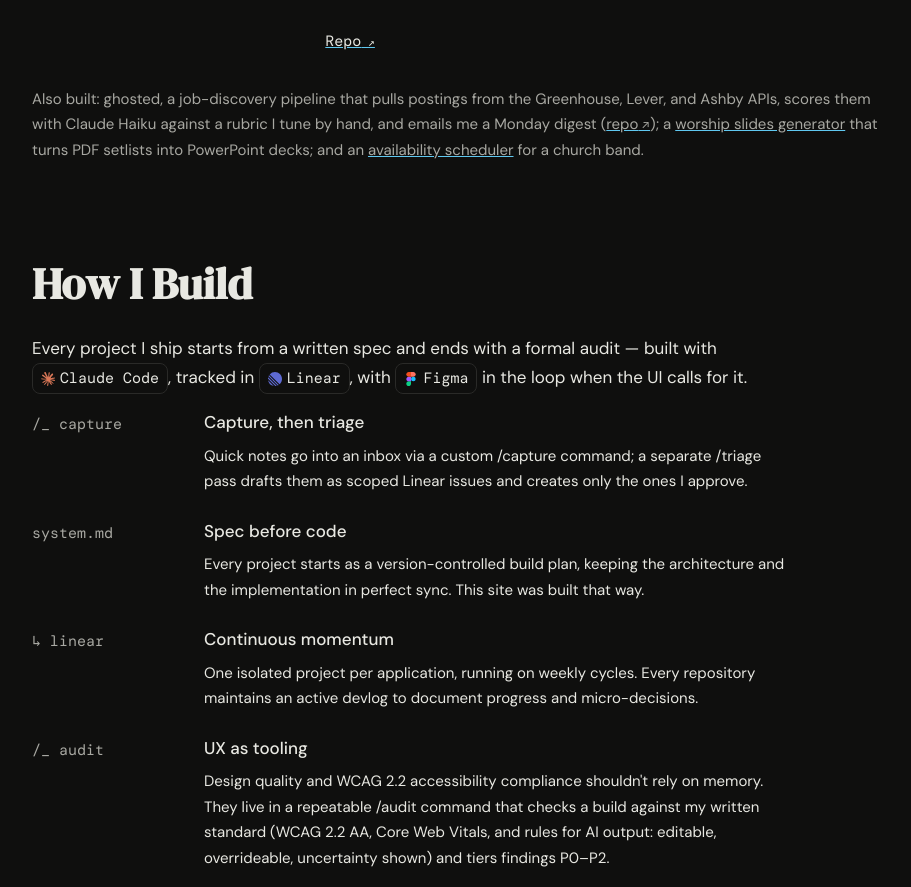
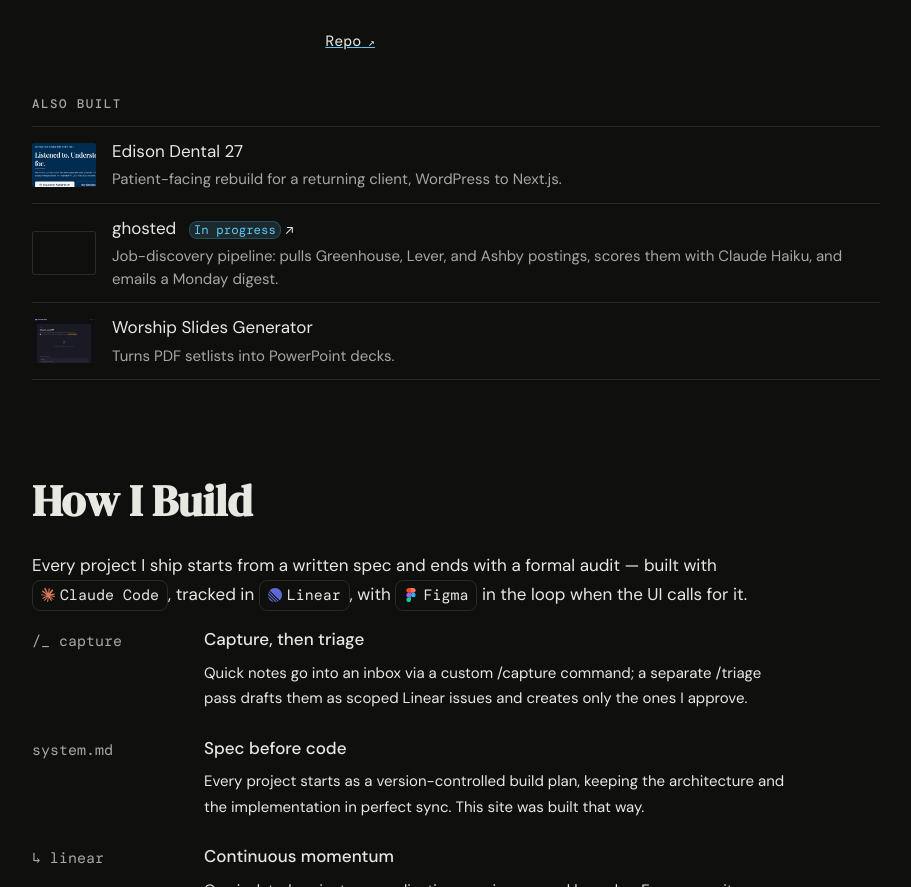
Before and after one commit to mattlau95/portfolio, a plain HTML site: page site/index.html in a window 1280 px wide. Shown: the part 1463-2350 px from the top of the page, without its empty margins (368-1279 px from the left). Drawn offline with nearby package versions, Linux system fonts and the light colour scheme.

Commit message:
projects: tier 3 becomes thumbnail rows
Imports the 1c "thumbnail rows" direction from the Claude Design Project
Tier 3 file. The "Also built" sentence becomes three rows — thumbnail,
title, one line, whole row is the link.

Edison Dental 27 joins the list. It now appears in both Projects and
Experience: the MCL Studio entry describes the client relationship, this
row points at the artifact. Removing it from Experience was not an
option, since both bullets there are about Edison.

VBS Scheduler comes off the list, which leaves projects/vbs-scheduler.html
linked from nowhere on the site. The page is still live and resolves by
direct URL, but the "Also built" line was added in MAT-732 specifically
to keep it reachable. Flagged, not silently accepted.

ghosted is marked In progress with a mono chip. The chip, its wording,
and all three row descriptions are drafts — the design's sample data was
placeholder and no copy was supplied for the real items.

Ported by hand: support.js is a generated React runtime and cannot ship
into a no-framework, no-build-step site. Source Serif 4 maps to DM Sans
to match .project-card h3; the rose accent maps to the site accent.

Fixes a latent bug the port surfaced: the global external-link arrow
hangs off the <a>, which here is a grid container, so it became a third
grid item and opened a second row. It now attaches to the title.

Co-Authored-By: Claude Opus 5 <noreply@anthropic.com>

```diff
--- a/site/index.html
+++ b/site/index.html
@@ -155,7 +155,38 @@
             </p>
           </li>
         </ul>
-        <p class="also-built">Also built: ghosted, a job-discovery pipeline that pulls postings from the Greenhouse, Lever, and Ashby APIs, scores them with Claude Haiku against a rubric I tune by hand, and emails me a Monday digest (<a href="https://github.com/mattlau95/ghosted" target="_blank" rel="noopener noreferrer">repo</a>); a <a href="/projects/worship-slides.html">worship slides generator</a> that turns PDF setlists into PowerPoint decks; and an <a href="/projects/vbs-scheduler.html">availability scheduler</a> for a church band.</p>
+        <div class="also-built">
+          <h3 class="also-built-label">Also built</h3>
+          <ul role="list" class="also-built-list">
+            <li>
+              <a href="/projects/edison-dental.html">
+                <img class="also-built-thumb" src="/assets/thumbnails/edison-dental.webp" alt="" width="64" height="44" loading="lazy">
+                <span class="also-built-text">
+                  <span class="also-built-title">Edison Dental 27</span>
+                  <span class="also-built-desc">Patient-facing rebuild for a returning client, WordPress to Next.js.</span>
+                </span>
+              </a>
+            </li>
+            <li>
+              <a href="https://github.com/mattlau95/ghosted" target="_blank" rel="noopener noreferrer">
+                <span class="also-built-thumb also-built-thumb--none" aria-hidden="true"></span>
+                <span class="also-built-text">
+                  <span class="also-built-title">ghosted <span class="also-built-status">In progress</span></span>
+                  <span class="also-built-desc">Job-discovery pipeline: pulls Greenhouse, Lever, and Ashby postings, scores them with Claude Haiku, and emails a Monday digest.</span>
+                </span>
+              </a>
+            </li>
+            <li>
+              <a href="/projects/worship-slides.html">
+                <img class="also-built-thumb" src="/assets/thumbnails/worship-slides.webp" alt="" width="64" height="44" loading="lazy">
+                <span class="also-built-text">
+                  <span class="also-built-title">Worship Slides Generator</span>
+                  <span class="also-built-desc">Turns PDF setlists into PowerPoint decks.</span>
+                </span>
+              </a>
+            </li>
+          </ul>
+        </div>
       </section>
       <section id="process">
         <h2>How I Build</h2>
--- a/site/styles/style.css
+++ b/site/styles/style.css
@@ -494,14 +494,132 @@ ul.tags {
   }
 }
 
-/* Also built — the one-line home for projects that no longer earn a card.
-   Keeps Worship Slides and VBS Scheduler linked from somewhere, so their
-   case study pages stay reachable without hunting for the URL. */
+/* Also built — the third tier, under the card strip. Rows rather than the
+   sentence this replaced: thumbnail, title, one line, whole row is the link.
+
+   Ported from the Claude Design "Project Tier 3" 1c direction. The design's
+   Source Serif 4 titles map to DM Sans, matching .project-card h3 — only
+   .identity-name and section h2 use the display face here — and its rose
+   accent maps to the site accent, since this palette is committed to one. */
 
 .also-built {
-  font-size: var(--text-sm);
-  color: var(--color-text-muted);
-  margin-top: var(--space-6);
+  margin-top: var(--space-8);
+}
+
+.also-built-label {
+  font-family: var(--font-mono);
+  font-size: var(--text-xs);
+  font-weight: var(--weight-medium);
+  letter-spacing: var(--tracking-eyebrow);
+  text-transform: uppercase;
+  color: var(--color-text-muted);
+  margin-bottom: var(--space-3);
+}
+
+.also-built-list {
+  list-style: none;
+  padding: 0;
+  margin: 0;
+}
+
+.also-built-list a {
+  display: grid;
+  grid-template-columns: 64px minmax(0, 1fr);
+  gap: 0 var(--space-4);
+  align-items: center;
+  padding: var(--space-3) 0;
+  border-top: 1px solid var(--color-border);
+  color: inherit;
+  text-decoration: none;
+}
+
+.also-built-list li:last-child a {
+  border-bottom: 1px solid var(--color-border);
+}
+
+.also-built-thumb {
+  width: 64px;
+  height: 44px;
+  object-fit: cover;
+  border-radius: 3px;
+  background-color: var(--color-border);
+}
+
+/* ghosted has no thumbnail yet. An empty framed box holds the column so the
+   titles stay aligned; aria-hidden, because it carries no information. */
+
+.also-built-thumb--none {
+  display: block;
+  background: none;
+  box-shadow: inset 0 0 0 1px var(--color-border);
+}
+
+/* The global external-link arrow hangs off the <a>, which here is a grid
+   container — it would land as a third grid item and open a second row.
+   Move it onto the title, where it reads as part of the link text. */
+
+.also-built-list a[target="_blank"]::after {
+  content: none;
+}
+
+.also-built-list a[target="_blank"] .also-built-title::after {
+  content: " ↗";
+  font-size: 0.75em;
+}
+
+.also-built-text {
+  min-width: 0;
+}
+
+.also-built-title {
+  display: block;
+  font-size: var(--text-base);
+}
+
+.also-built-desc {
+  display: block;
+  margin-top: var(--space-1);
+  font-size: var(--text-sm);
+  color: var(--color-text-muted);
+}
+
+.also-built-status {
+  font-family: var(--font-mono);
+  font-size: var(--text-xs);
+  color: var(--color-accent);
+  background: var(--color-accent-wash);
+  border: 1px solid rgb(var(--color-accent-rgb) / 0.22);
+  border-radius: var(--radius);
+  padding: 0 var(--space-1);
+  margin-left: var(--space-2);
+  white-space: nowrap;
+}
+
+/* Matches .project-card-media: the row carries no standing underline, and
+   the title picks one up on hover. Focus comes from the global
+   :focus-visible ring, which is never stripped. */
+
+@media (hover: hover) {
+  .also-built-list a:hover {
+    background: rgb(255 255 255 / 0.025);
+  }
+
+  .also-built-list a:hover .also-built-title {
+    text-decoration: underline;
+    text-decoration-color: var(--color-accent);
+  }
+}
+
+@media (max-width: 480px) {
+  .also-built-list a {
+    grid-template-columns: 48px minmax(0, 1fr);
+    gap: 0 var(--space-3);
+  }
+
+  .also-built-thumb {
+    width: 48px;
+    height: 36px;
+  }
 }
 
 .project-card {
```
Also changed, not shown: docs/devlog.md (+64 -0 lines).
